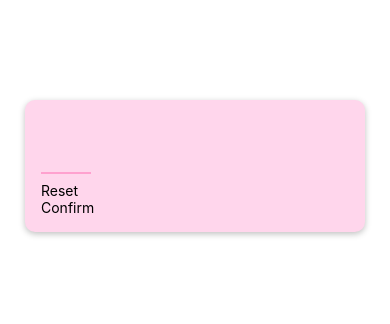
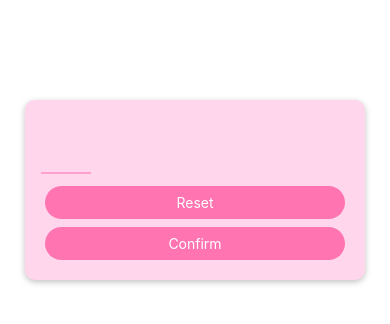
Before and after one commit to mynameisgenesis/mini-monster-game-app, a React Native app: screen / in a window 390 px wide. Shown: the top 324 px of the page. Built offline with nearby package versions, Linux system fonts and the light colour scheme.

Commit message:
Add button styling for both Android and iOS

```diff
--- a/components/PrimaryButton.js
+++ b/components/PrimaryButton.js
@@ -1,11 +1,46 @@
-import { View, Text } from 'react-native';
+import { View, Text, Pressable, StyleSheet } from 'react-native';
 
 function PrimaryButton({ children }) {
+  function pressHandler() {
+    console.log('Pressed!');
+  }
+
   return (
-    <View>
-      <Text>{children}</Text>
+    <View style={styles.buttonOuterContainer}>
+      <Pressable
+        onPress={pressHandler}
+        style={({ pressed }) =>
+          pressed
+            ? [styles.buttonInnerContainer, styles.pressed]
+            : styles.buttonInnerContainer
+        }
+        android_ripple={{ color: '#FF5EA5' }}
+      >
+        <Text style={styles.buttonText}>{children}</Text>
+      </Pressable>
     </View>
   );
 }
 
 export default PrimaryButton;
+
+const styles = StyleSheet.create({
+  buttonOuterContainer: {
+    borderRadius: 30,
+    margin: 4,
+    overflow: 'hidden',
+  },
+  buttonInnerContainer: {
+    backgroundColor: '#FF74B1',
+    paddingVertical: 8,
+    paddingHorizontal: 8,
+    elevation: 2,
+  },
+  buttonText: {
+    color: '#fff',
+    textAlign: 'center',
+  },
+  pressed: {
+    opacity: 0.75,
+  },
+});
```
